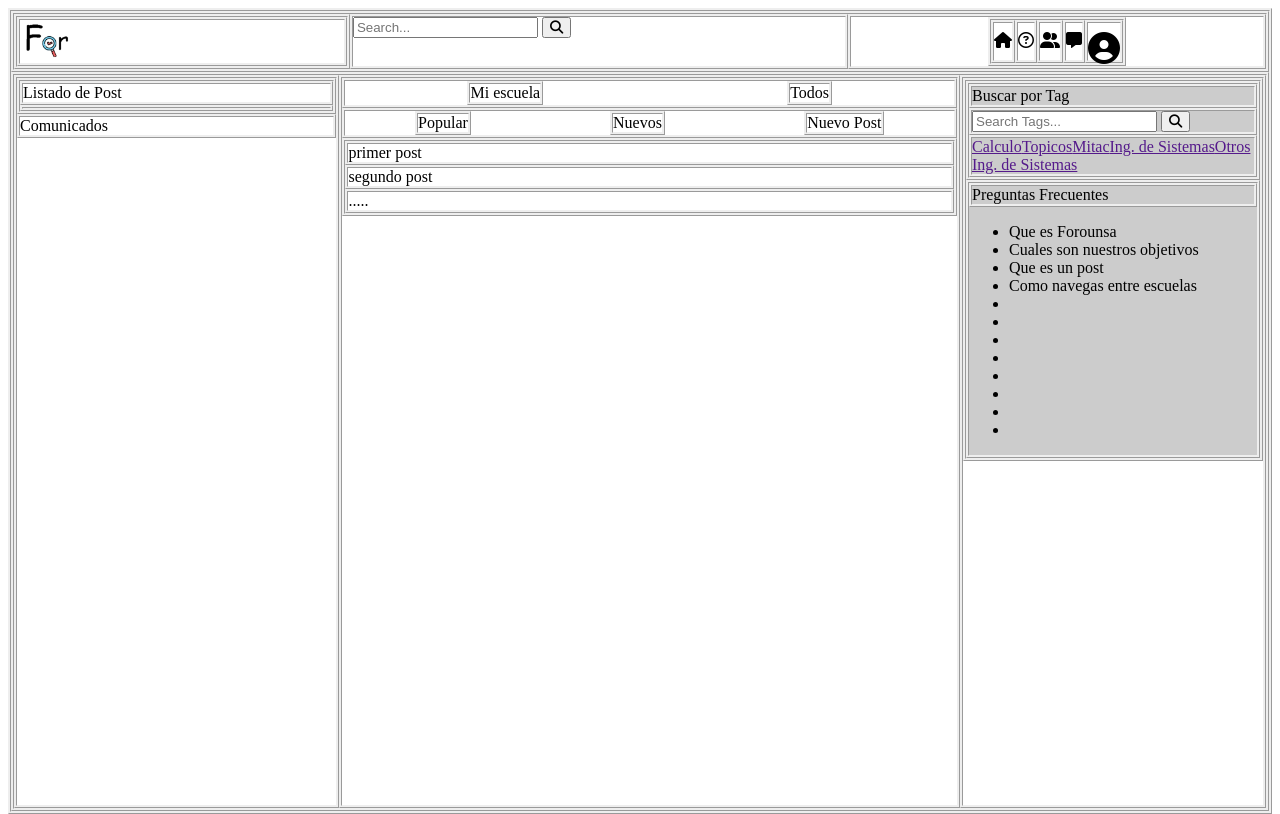
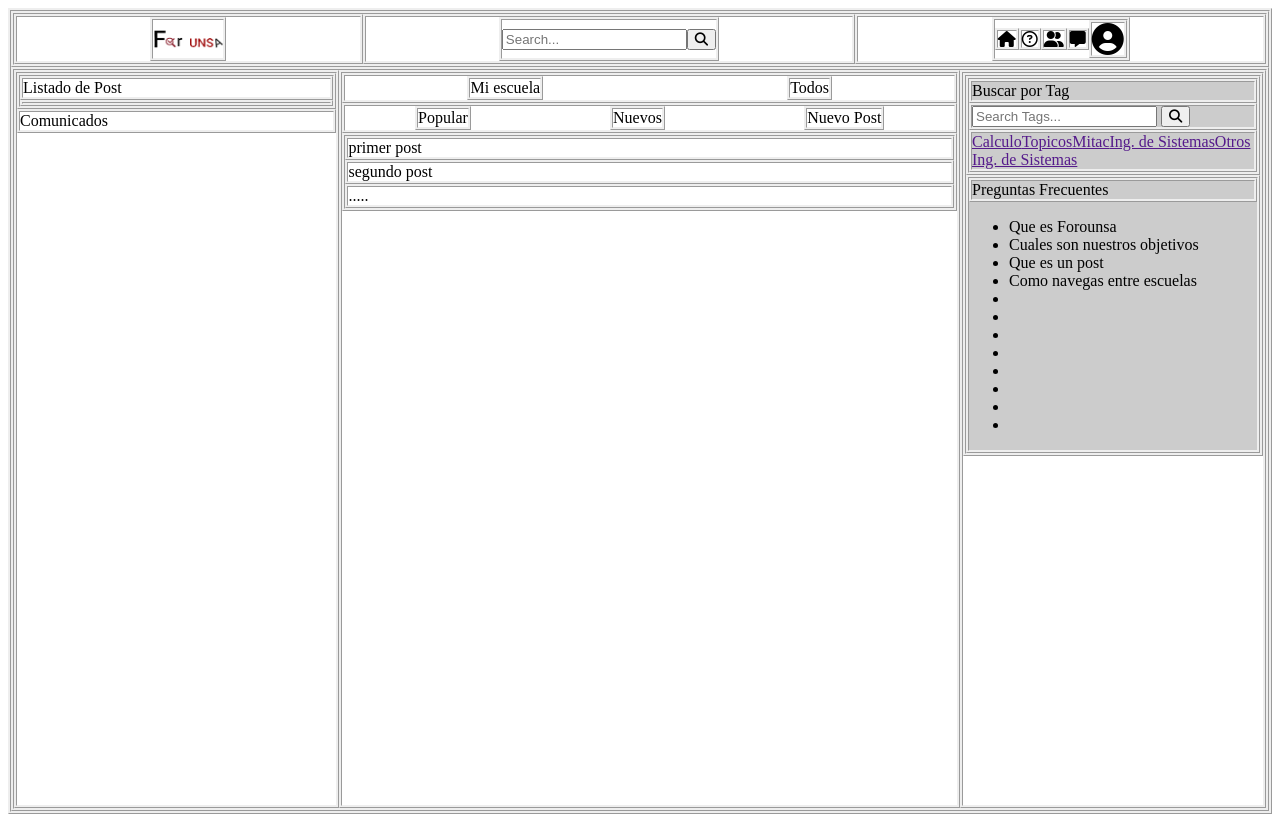
Before and after one commit to stevenAnto/flexB, a plain HTML site: page forUnsa2.html in a window 1280 px wide. Drawn offline with Linux system fonts and the light colour scheme.

Commit message:
alineado logo, barra e icones en la parte de arriba

```diff
--- a/estilos3.css
+++ b/estilos3.css
@@ -53,15 +53,29 @@ div {
   flex-wrap:wrap;
 }
 .logo{
+  display:flex;
   flex-grow:1;
+  justify-content:center;
 
 }
 .interirLog{
   display:flex;
+  justify-content:center;
+  height:100%;
+}
+.LogoForUnsa{
+  display:flex;
+  align-items:center;
 }
 .busqueda{
+  display:flex;
   flex-grow:1;
+  justify-content:center;
 
+}
+.busquedaBarra{
+  display:flex;
+  align-items:center;
 }
 .iconos{
   display:flex;
@@ -73,10 +87,9 @@ div {
 
 }
 /*Tambien podriamos usar align-self:center*/
-i{
-  text-align:center;
-  position:relative;
-  top:25%;
+.i{
+  display:flex;
+  align-self:center;
 }
 .busquedaTop{
 }
--- a/forUnsa2.html
+++ b/forUnsa2.html
@@ -1,5 +1,6 @@
 <!DOCTYPE html>
 <html lang="es">
+
 <head>
   <meta charset="utf-8">
   <title>HTML</title>
@@ -12,32 +13,35 @@
   <div class="containerGeneral">
     <div class="header">
       <div class="logo">
-          <div>
-          <img src="logoTareas.png" width="50px" alt="">
+        <div class="LogoForUnsa">
+          <img src="LogoForUnsa.png" width="70px" alt="">
         </div>
       </div>
       <div class="busqueda">
+        <div class="busquedaBarra">
           <input class="busquedaTop" type="text" placeholder="Search..." name="search">
           <button type="submit">
             <i class="fa fa-search"></i>
           </button>
 
         </div>
+
+      </div>
       <div class="iconos">
         <div class="interiorIcones">
-          <div>
+          <div class="i">
             <i class="fa-solid fa-house hover-effect d-none d-md-inline"></i>
           </div>
-          <div>
+          <div class="i">
             <i class="fa-regular fa-circle-question"></i>
           </div>
-          <div>
+          <div class="i">
             <i class="fa-solid fa-user-group hover-effect  d-none d-md-inline"></i>
           </div>
-          <div>
+          <div class="i">
             <i class="fa-solid fa-message hover-effect  d-none d-md-inline"></i>
           </div>
-          <div>
+          <div class="i">
             <i class="fa-solid fa-circle-user hover-effect d-none d-md-inline fa-2x" id="login"></i>
           </div>
         </div>
@@ -105,13 +109,9 @@
               <li></li>
             </ul>
           </div>
-
-
-
-
-
         </div>
       </div>
     </div>
 </body>
+
 </html>
```
Also changed, not shown: LogoForUnsa.png (added). Lines whose indentation alone changed are shown as unchanged.
